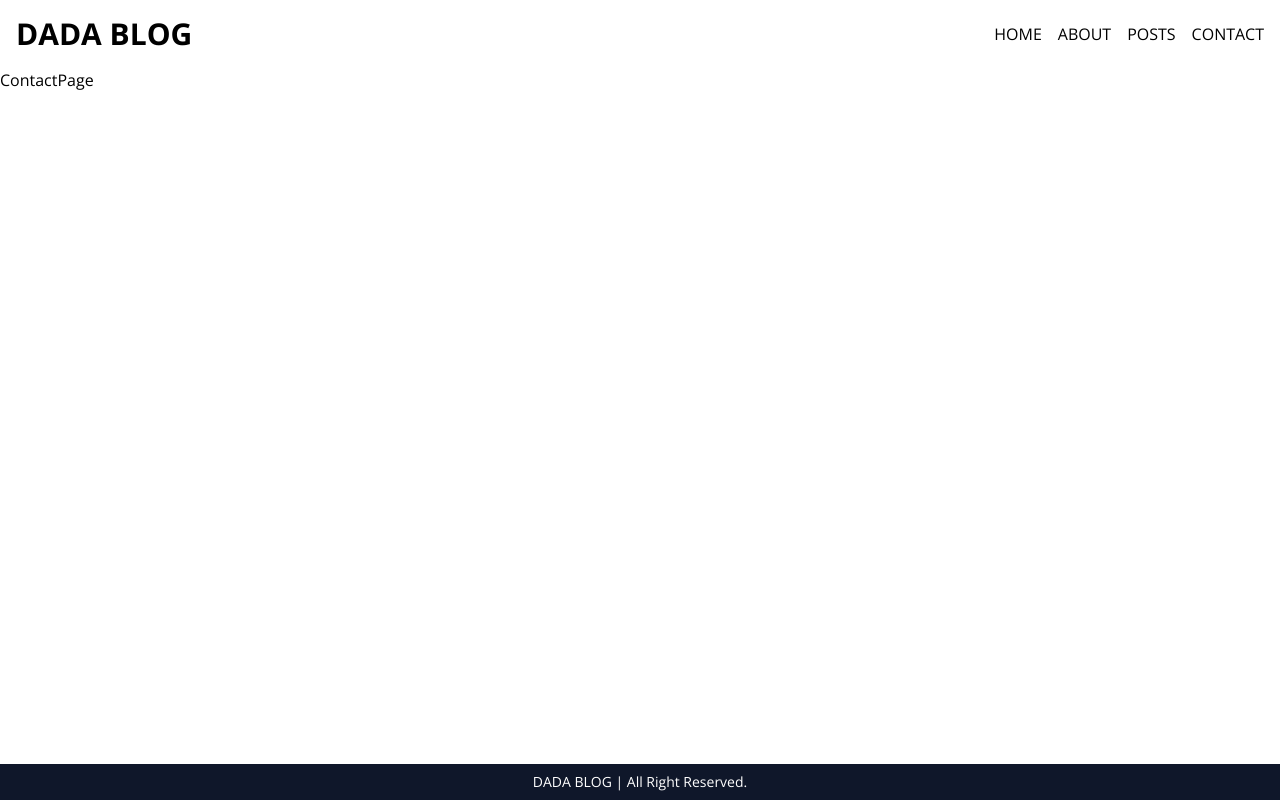
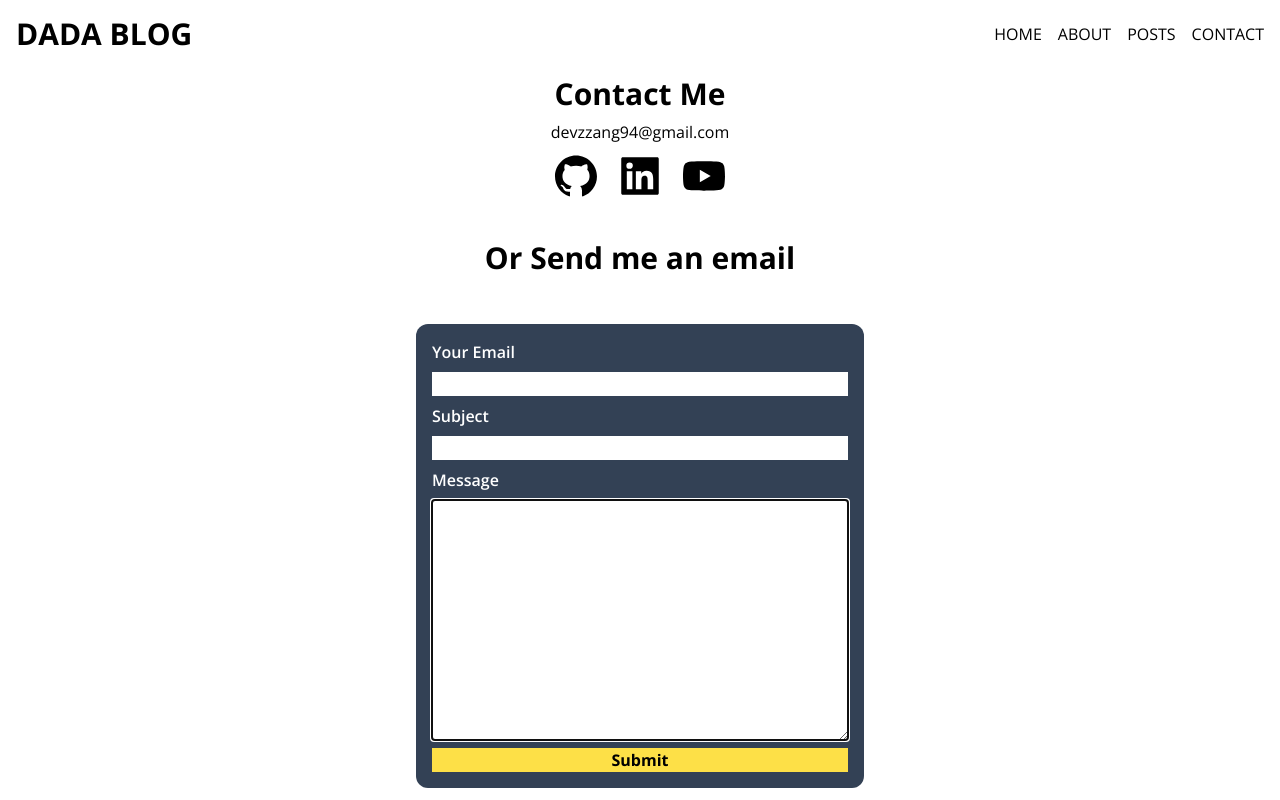
Before and after one commit to daseul-jang/my-nextjs-blog, a Next.js app: page /contact in a window 1280 px wide. Built offline with nearby package versions, Linux system fonts and the light colour scheme.

Commit message:
feat: Contact 페이지

```diff
--- a/src/app/contact/page.tsx
+++ b/src/app/contact/page.tsx
@@ -1,3 +1,32 @@
+import ContactForm from '@/components/ContactForm';
+import { AiFillGithub, AiFillLinkedin, AiFillYoutube } from 'react-icons/ai';
+
+const LINKS = [
+  { icon: <AiFillGithub />, url: 'https://github.com/daseul-jang' },
+  { icon: <AiFillLinkedin />, url: '#' },
+  { icon: <AiFillYoutube />, url: '#' },
+];
+
 export default function ContactPage() {
-  return <div>ContactPage</div>;
+  return (
+    <section className='flex flex-col items-center'>
+      <h2 className='text-3xl font-bold my-2'>Contact Me</h2>
+      <p>devzzang94@gmail.com</p>
+      <ul className='flex gap-4 my-2'>
+        {LINKS.map((link, index) => (
+          <a
+            key={index}
+            href={link.url}
+            target='_blank'
+            rel='noreferrer'
+            className='text-5xl hover:text-yellow-400'
+          >
+            {link.icon}
+          </a>
+        ))}
+      </ul>
+      <h2 className='text-3xl font-bold my-8'>Or Send me an email</h2>
+      <ContactForm />
+    </section>
+  );
 }
--- /dev/null
+++ b/src/components/Banner.tsx
@@ -0,0 +1,22 @@
+export type BannerData = {
+  message: string;
+  state: 'success' | 'error';
+};
+
+export default function Banner({
+  banner: { message, state },
+}: {
+  banner: BannerData;
+}) {
+  const isSuccess = state === 'success';
+  const icon = isSuccess ? '✅' : '🔥';
+  return (
+    <p
+      className={`p-2 rounded-xl w-full text-center ${
+        isSuccess ? 'bg-green-300' : 'bg-red-300'
+      }`}
+    >
+      {`${icon} ${message}`}
+    </p>
+  );
+}
--- /dev/null
+++ b/src/components/ContactForm.tsx
@@ -0,0 +1,86 @@
+'use client';
+
+import { useState, FormEvent, ChangeEvent } from 'react';
+import Banner, { BannerData } from './Banner';
+
+type Form = {
+  from: string;
+  subject: string;
+  message: string;
+};
+
+export default function ContactForm() {
+  const [form, setForm] = useState<Form>({
+    from: '',
+    subject: '',
+    message: '',
+  });
+  const [banner, setBanner] = useState<BannerData | null>(null);
+
+  const onChange = (e: ChangeEvent<HTMLInputElement | HTMLTextAreaElement>) => {
+    const { name, value } = e.target;
+    setForm((prev) => ({ ...prev, [name]: value }));
+  };
+
+  const onSubmit = (e: FormEvent<HTMLFormElement>) => {
+    e.preventDefault();
+    console.log(form);
+    setBanner({ message: '성공했어!!', state: 'success' });
+    setTimeout(() => {
+      setBanner(null);
+    }, 3000);
+  };
+
+  return (
+    <section className='w-full max-w-md'>
+      {banner && <Banner banner={banner} />}
+      <form
+        onSubmit={onSubmit}
+        className='w-full flex flex-col gap-2 my-4 p-4 bg-slate-700 rounded-xl text-white'
+      >
+        <label htmlFor='from' className='font-semibold'>
+          Your Email
+        </label>
+        <input
+          type='email'
+          id='from'
+          name='from'
+          required
+          autoFocus
+          value={form.from}
+          onChange={onChange}
+          className='text-black'
+        />
+        <label htmlFor='subject' className='font-semibold'>
+          Subject
+        </label>
+        <input
+          type='text'
+          id='subject'
+          name='subject'
+          required
+          autoFocus
+          value={form.subject}
+          onChange={onChange}
+          className='text-black'
+        />
+        <label htmlFor='message' className='font-semibold'>
+          Message
+        </label>
+        <textarea
+          rows={10}
+          id='message'
+          name='message'
+          required
+          autoFocus
+          value={form.message}
+          onChange={onChange}
+          className='text-black'
+        />
+        <button className='bg-yellow-300 text-black font-bold hover:bg-yellow-400'>
+          Submit
+        </button>
+      </form>
+    </section>
+  );
+}
```
